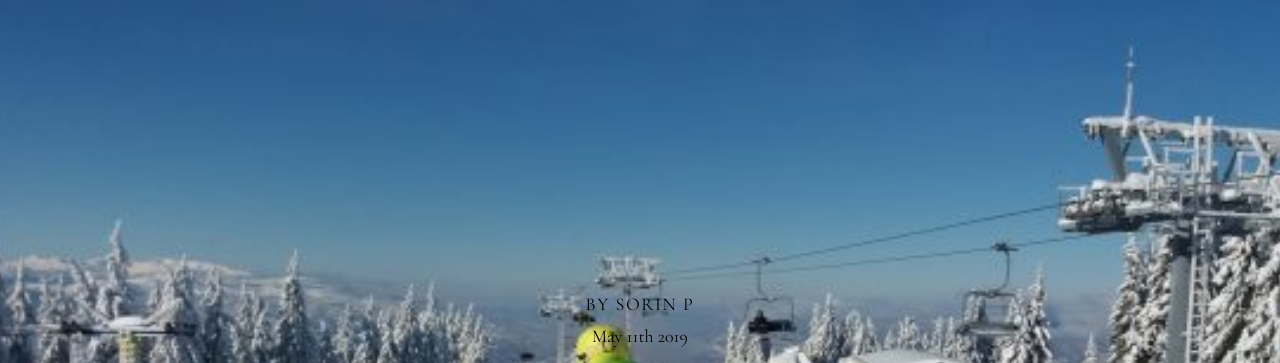
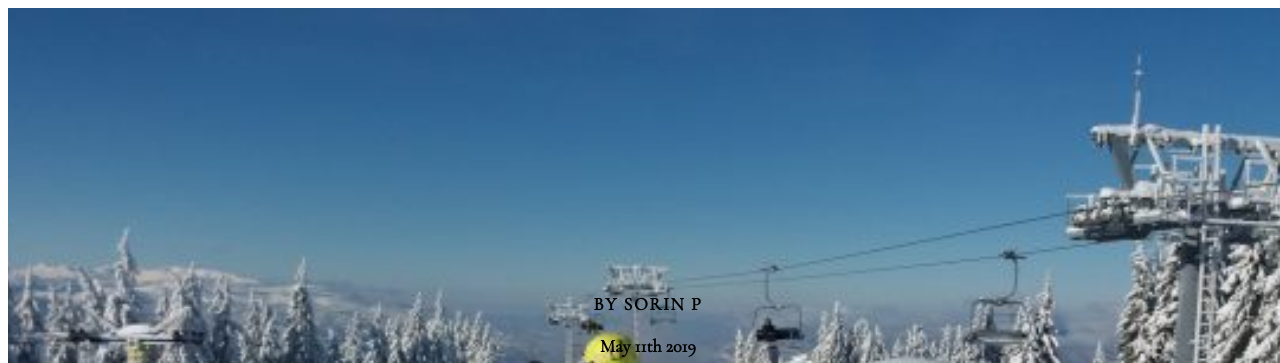
Before and after one commit to sorinn40/Parang, a plain HTML site: page index.html in a window 1280 px wide. Shown: the top 363 px of the page. Drawn offline with nearby package versions, Linux system fonts and the light colour scheme.

```diff
--- a/index.html
+++ b/index.html
@@ -5,8 +5,6 @@
   <meta name="viewport" content="width=device-width">
   <title>Statiunea Parang</title>
   <link href="https://fonts.googleapis.com/css?family=Cormorant+Garamond%7CLibre+Franklin" rel="stylesheet">
-  <link rel="stylesheet" href="https://cdnjs.cloudflare.com/ajax/libs/meyer-reset/2.0/reset.css">
-  <link href="https://fonts.googleapis.com/css?family=Anton" rel="stylesheet">
   <link rel="stylesheet" type="text/css" href="main.css">
 </head>
 <body>
```
